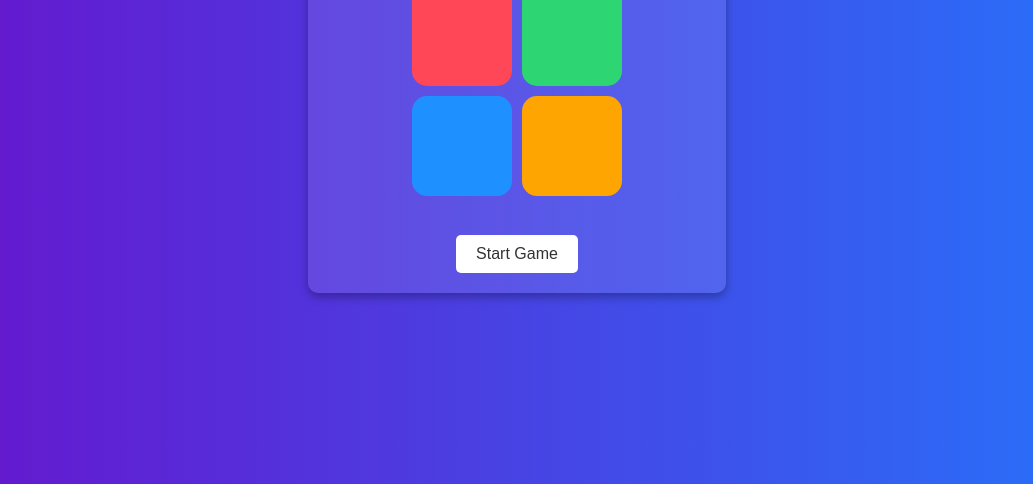
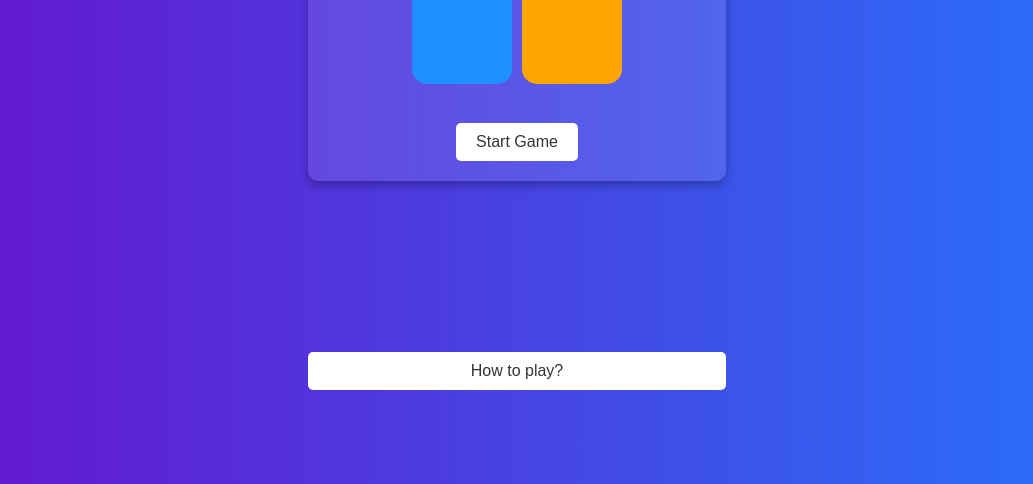
Before and after one commit to saurabhkumarcm2035/Simon_says_game, a plain HTML site: page index.html in a window 1280 px wide. Shown: the part 316-800 px from the top of the page, without its empty margins (123-1156 px from the left). Drawn offline with Linux system fonts and the light colour scheme.

Commit message:
added tutorial

```diff
--- a/index.html
+++ b/index.html
@@ -28,6 +28,8 @@
         <button id="restart">Start Game</button>
     </div>
 
+    <p id="tutorial">How to play?</p>
+
     <script src="app.js"></script>
 </body>
 </html>
```
